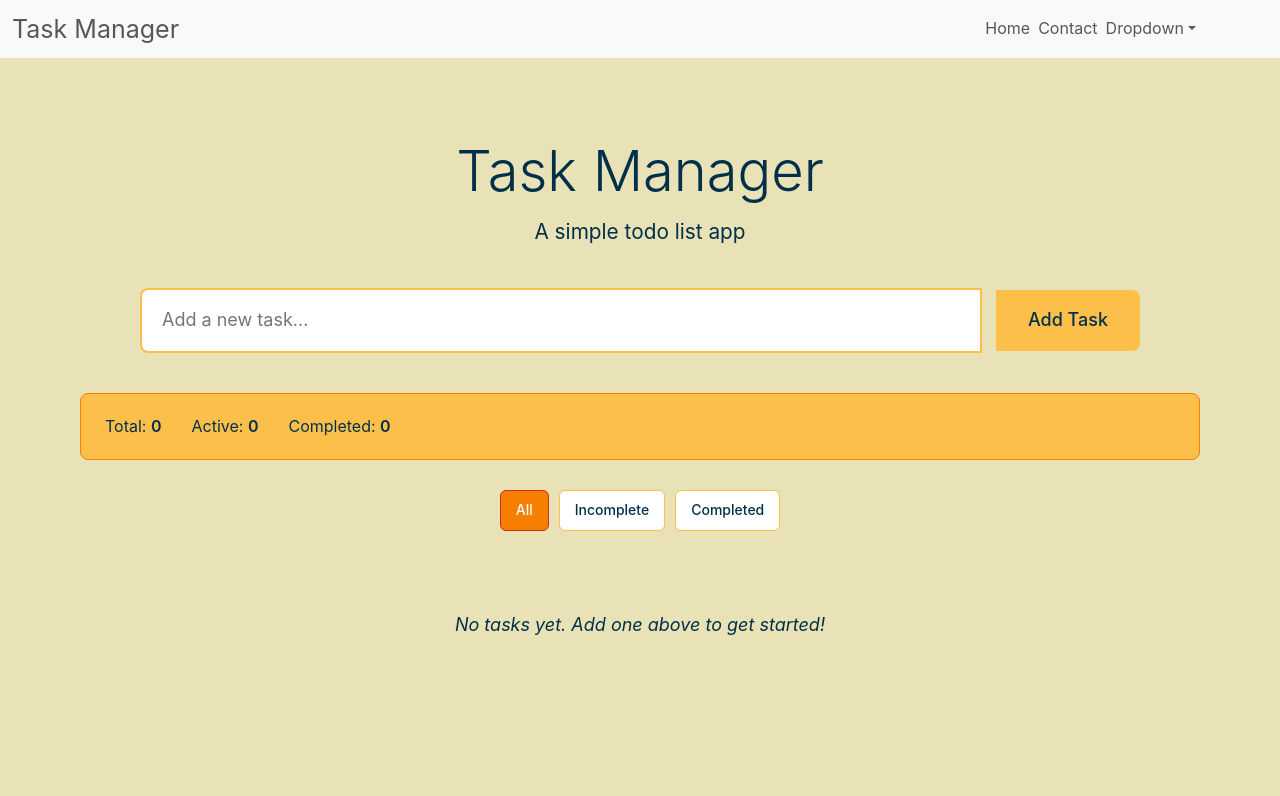
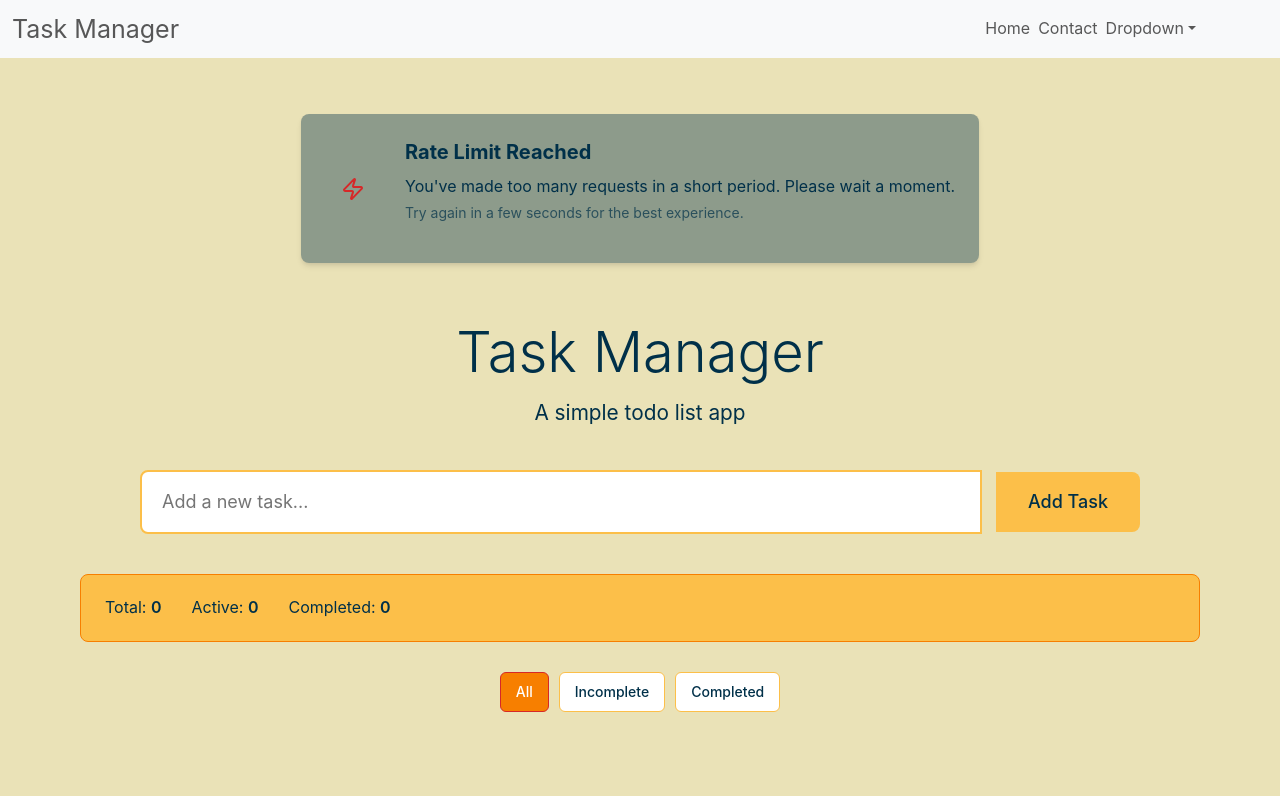
Before and after one commit to back-to-front/Task-Manager, a React (Vite) app in the folder frontend/: page /home in a window 1280 px wide. Shown: the top 796 px of the page. Built offline with nearby package versions, Linux system fonts and the light colour scheme.

Commit message:
Set up the rate limited UI

```diff
--- a/frontend/package.json
+++ b/frontend/package.json
@@ -12,6 +12,7 @@
   "dependencies": {
     "@formspree/react": "^3.0.0",
     "bootstrap": "^5.3.7",
+    "lucide-react": "^0.537.0",
     "react": "^19.1.0",
     "react-bootstrap": "^2.10.10",
     "react-dom": "^19.1.0",
--- /dev/null
+++ b/frontend/src/components/RateLimitedUI/RateLimitedUI.css
@@ -0,0 +1,71 @@
+.main {
+  margin-left: auto;
+  margin-right: auto;
+  padding: 1rem 2rem;
+  max-width: 72rem;
+}
+
+.second {
+  background-color: rgba(0, 48, 73, 0.4);
+  border-color: rgba(0, 48, 73, 1);
+  border-radius: 0.5rem;
+  border-width: 1px;
+  box-shadow: 0 4px 6px -1px rgba(0, 0, 0, 0.1),
+    0 2px 4px -1px rgba(0, 0, 0, 0.06);
+}
+
+.third {
+  display: flex;
+  padding: 1.5rem;
+  flex-direction: column;
+  align-items: center;
+}
+
+.fourth {
+  /* background-color: ; opacity: 20%; */
+  padding: 1rem;
+  margin-bottom: 1rem;
+  border-radius: 9999px;
+}
+
+.icon {
+  color: #d62828;
+}
+
+.fifth {
+  flex: 1 1 0%;
+  text-align: center;
+}
+
+.h3Text {
+  margin-bottom: 0.5rem;
+  font-size: 1.25rem;
+  line-height: 1.75rem;
+  font-weight: 700;
+}
+
+.pText1 {
+  color: rgb(0, 48, 73);
+  margin-bottom: 0.25rem;
+}
+
+.pText2 {
+  color: rgba(0, 48, 73, 0.7);
+  font-size: 0.875rem;
+  line-height: 1.25rem;
+}
+
+@media (min-width: 768px) {
+  .fourth {
+    margin-bottom: 0;
+    margin-right: 1.5rem;
+  }
+
+  .fifth {
+    text-align: left;
+  }
+
+  .third {
+    flex-direction: row;
+  }
+}
--- /dev/null
+++ b/frontend/src/components/RateLimitedUI/RateLimitedUI.jsx
@@ -0,0 +1,26 @@
+import "./RateLimitedUI.css";
+import { ZapIcon } from "lucide-react";
+
+export default function RateLimitedUI() {
+  return (
+    <div className='main'>
+      <div className='second'>
+        <div className='third'>
+          <div className='fourth'>
+            <ZapIcon className='icon' />
+          </div>
+          <div className='fifth'>
+            <h3 className='h3Text'>Rate Limit Reached</h3>
+            <p className='pText1'>
+              You've made too many requests in a short period. Please wait a
+              moment.
+            </p>
+            <p className='pText2'>
+              Try again in a few seconds for the best experience.
+            </p>
+          </div>
+        </div>
+      </div>
+    </div>
+  );
+}
--- a/frontend/src/pages/Home.jsx
+++ b/frontend/src/pages/Home.jsx
@@ -1,13 +1,15 @@
-import React from "react";
+import React, { useState } from "react";
 import TodoApp from "../components/TodoApp/TodoApp";
 import "./Home.css";
+import RateLimitedUI from "../components/RateLimitedUI/RateLimitedUI";
 
 export default function Home() {
+  const [isRateLimited, setIsRateLimited] = useState(true);
+
   return (
-    <div>
-      <div className='app'>
-        <TodoApp />
-      </div>
+    <div className='app'>
+      {isRateLimited && <RateLimitedUI />}
+      <TodoApp />
     </div>
   );
 }
```
Also changed, not shown: 1 other file (tests, documents, lock files or other folders).
